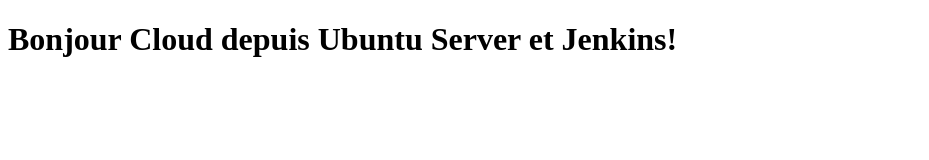
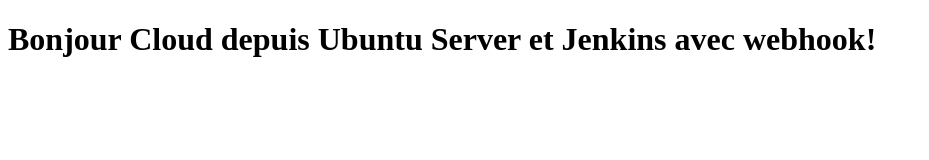
Before and after one commit to majdoubmoussa/ubunto, a plain HTML site: page index.html in a window 1280 px wide. Shown: the whole page, without its empty margins (0-929 px from the left). Drawn offline with Linux system fonts and the light colour scheme.

Commit message:
webhook commit

```diff
--- a/index.html
+++ b/index.html
@@ -4,6 +4,6 @@
   <title>Bonjour Cloud</title>
 </head>
 <body>
-  <h1>Bonjour Cloud depuis Ubuntu Server et Jenkins!</h1>
+  <h1>Bonjour Cloud depuis Ubuntu Server et Jenkins avec webhook!</h1>
 </body>
 </html>
```
